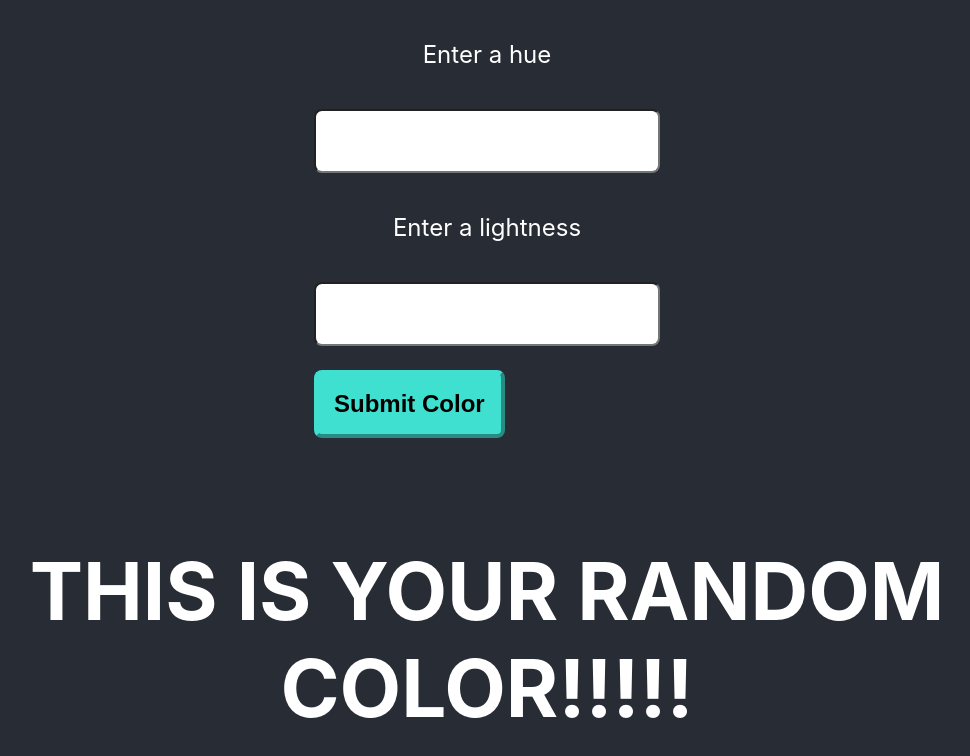
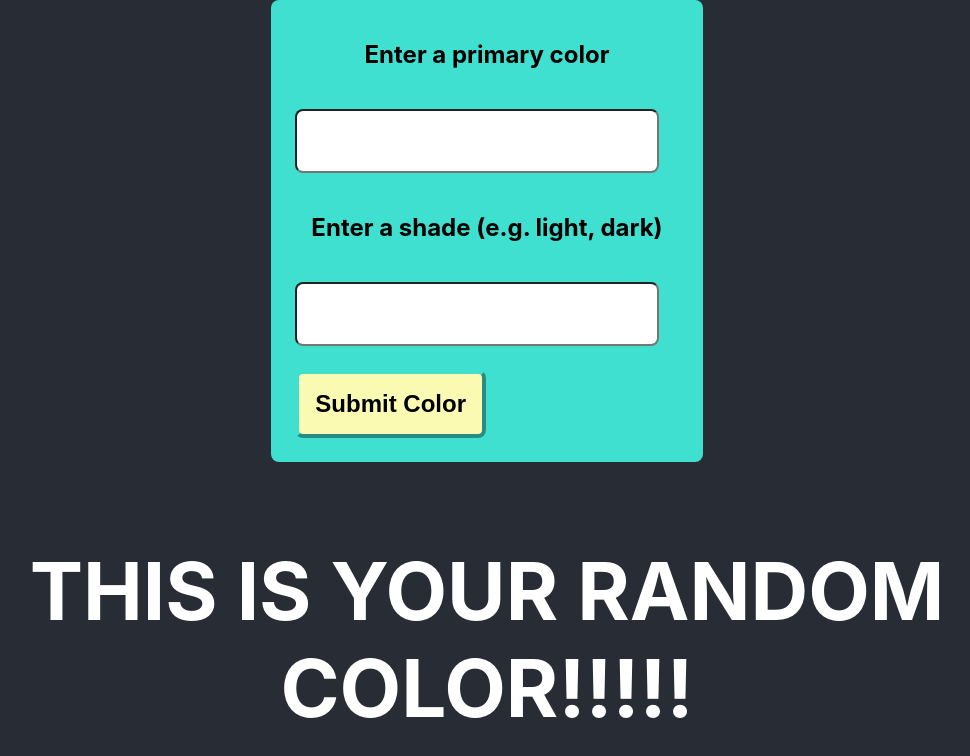
Before and after one commit to jgsheppa/react-app-random-color-generator, a React (Create React App) app: page / in a window 1280 px wide. Shown: the top 756 px of the page, without its empty margins (153-1123 px from the left). Built offline with nearby package versions, Linux system fonts and the light colour scheme.

Commit message:
Changed the design of the site, added background color

```diff
--- a/src/App.css
+++ b/src/App.css
@@ -21,7 +21,7 @@
   align-items: center;
   justify-content: center;
   font-size: calc(10px + 2vmin);
-  color: white;
+  color: black;
 }
 
 .App-link {
@@ -40,11 +40,14 @@
   margin: 24px;
   padding: 16px;
   font-size: 24px;
+  font-weight: bold;
   border-radius: 8px;
 }
 
 .button {
-  background-color: turquoise;
+  display: flex;
+  flex-direction: column;
+  background-color: #fafab3;
   font-size: 24px;
   font-weight: bold;
   border-color: turquoise;
@@ -65,3 +68,8 @@
   font-size: 80px;
   font-weight: bold;
 }
+
+.background-box {
+  background-color: #40e0d0;
+  border-radius: 8px;
+}
--- a/src/App.js
+++ b/src/App.js
@@ -16,14 +16,16 @@ function App() {
     <div className="App">
       <header className="App-header">
         <div className="flexbox">
-          <form onSubmit={handleSubmit(onSubmit)}>
-            <label className="item">Enter a hue</label>
-            <input className="item" ref={register} name="hue" />
+          <div className="background-box">
+            <form onSubmit={handleSubmit(onSubmit)}>
+              <label className="item">Enter a primary color</label>
+              <input className="item" ref={register} name="hue" />
 
-            <label className="item">Enter a lightness</label>
-            <input className="item" ref={register} name="luminosity" />
-            <button className="button item">Submit Color</button>
-          </form>
+              <label className="item">Enter a shade (e.g. light, dark)</label>
+              <input className="item" ref={register} name="luminosity" />
+              <button className="button item">Submit Color</button>
+            </form>
+          </div>
         </div>
         <p className="randomColorText" style={{ color: textColor }}>
           THIS IS YOUR RANDOM COLOR!!!!!
```
